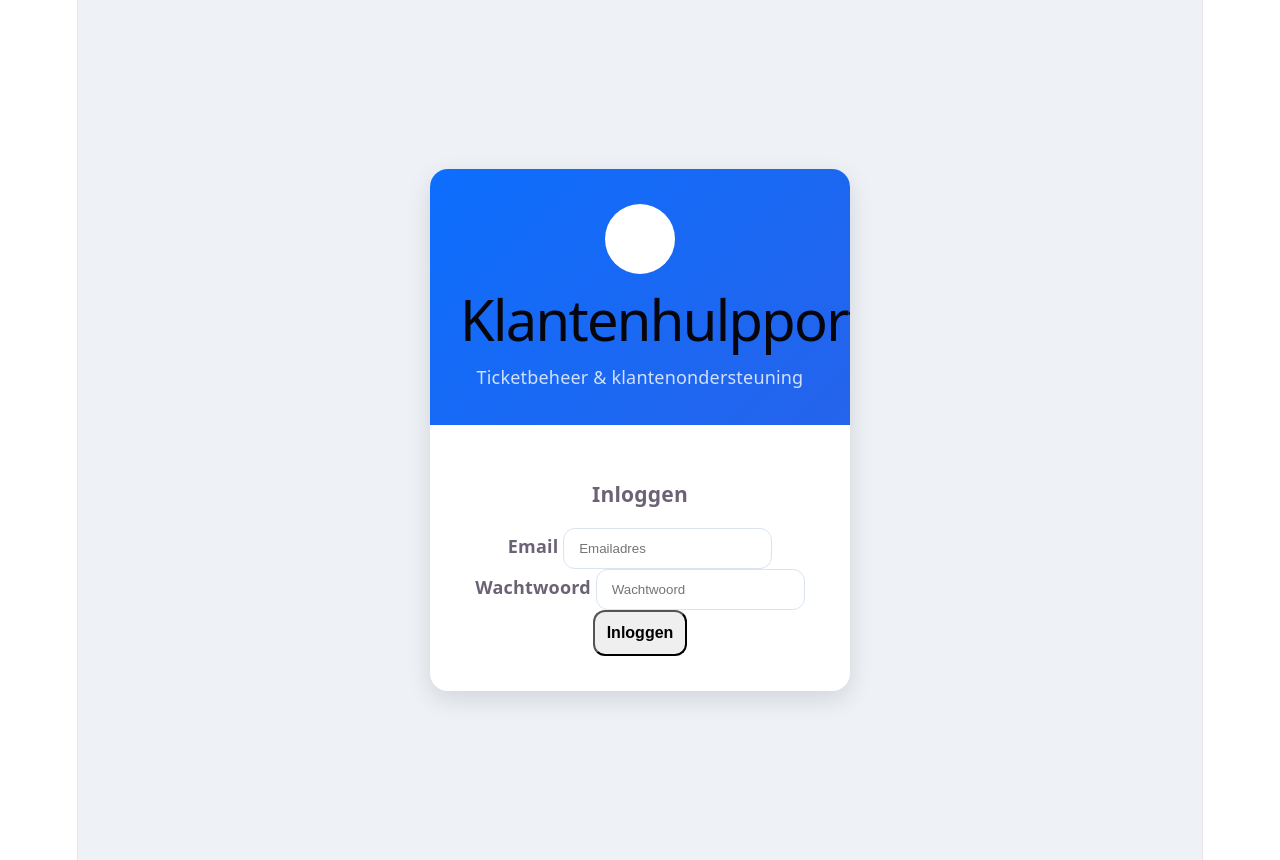
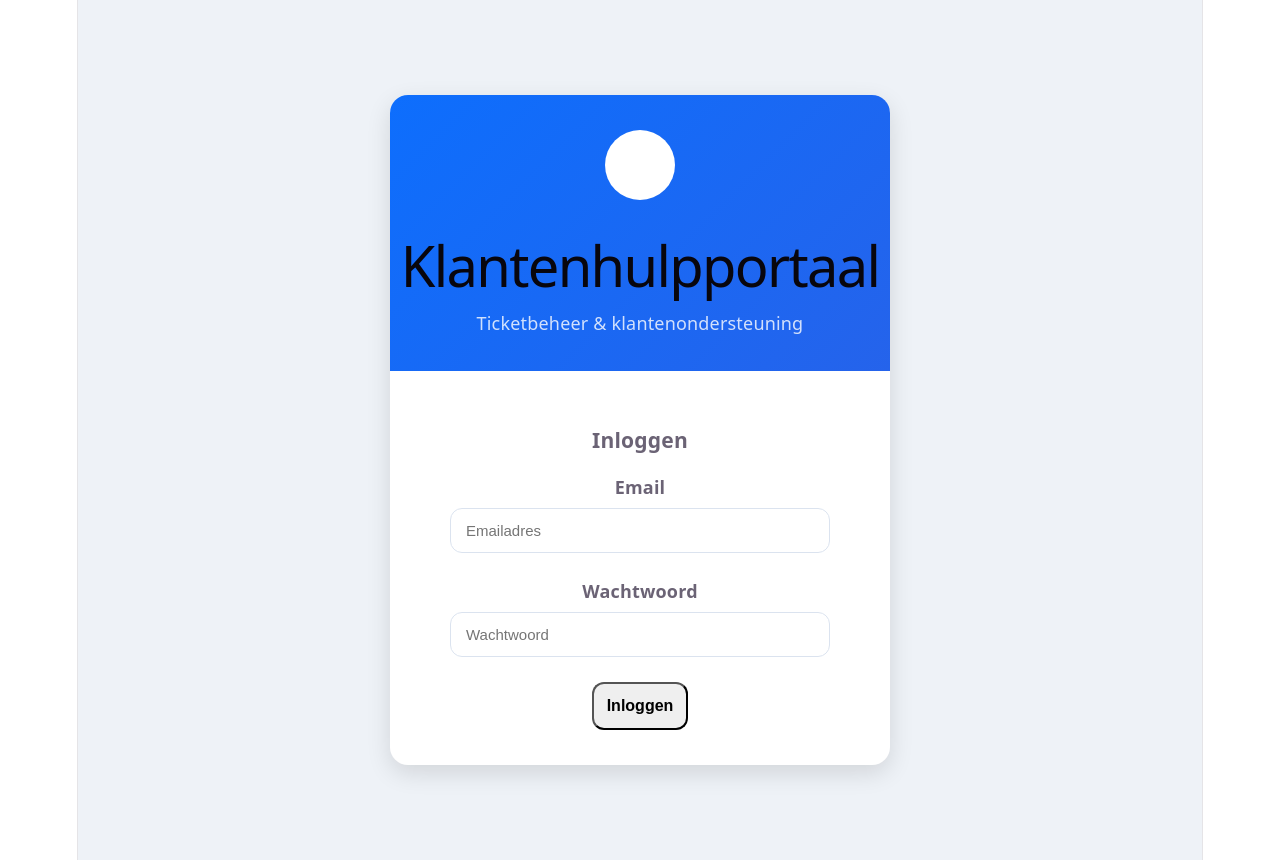
Before and after one commit to JelmervdMeer/Klantenhulpportaal, a Vue app in the folder frontend/: page /login in a window 1280 px wide. Built offline with nearby package versions, Linux system fonts and the light colour scheme.

Commit message:
login redirect and styling

```diff
--- a/frontend/src/router/index.ts
+++ b/frontend/src/router/index.ts
@@ -16,7 +16,7 @@ const router = createRouter({
 
         {
             path: '/',
-            redirect: '/dashboard'
+            redirect: '/login'
         },
 
         {
--- a/frontend/src/views/LoginView.vue
+++ b/frontend/src/views/LoginView.vue
@@ -18,12 +18,12 @@
             </div>
 
 
-                <h1 class="fw-bold mb-2">
+            <h1 class="fw-bold mb-2 text-center">
                 Klantenhulpportaal
             </h1>
 
 
-                <p class="mb-0">
+            <p class="mb-0 text-center">
                 Ticketbeheer & klantenondersteuning
             </p>
 
@@ -45,10 +45,12 @@
 
 
 
+
             <form @submit.prevent="login">
 
 
-                    <div class="mb-3">
+
+                <div class="form-group">
 
 
                     <label class="form-label">
@@ -77,7 +79,8 @@
 
 
 
-                    <div class="mb-4">
+
+                <div class="form-group">
 
 
                     <label class="form-label">
@@ -107,6 +110,7 @@
 
 
 
+
                 <button
 
                     type="submit"
@@ -125,11 +129,12 @@
 
 
 
+
                 <div
 
                     v-if="error"
 
-                        class="alert alert-danger mt-3 mb-0"
+                    class="alert alert-danger mt-4 mb-0"
 
                 >
 
@@ -139,7 +144,9 @@
 
 
 
+
             </form>
+
 
 
         </div>
@@ -150,8 +157,8 @@
 
 </div>
 
+</template>
 
-</template>
 
 
 
@@ -219,8 +226,8 @@ async function login(){
 }
 
 
+</script>
 
-</script>
 
 
 
@@ -255,29 +262,22 @@ async function login(){
 
 
 
-
 .login-card {
 
+    width:500px;
 
-    width:420px;
-
+    max-width:95%;
 
     background:white;
 
-
     border-radius:18px;
-
 
     overflow:hidden;
 
-
     box-shadow:
-
         0 8px 24px rgba(0,0,0,.12);
 
-
 }
-
 
 
 
@@ -286,27 +286,26 @@ async function login(){
 
 
     background:linear-gradient(
-
         135deg,
-
         #0d6efd,
-
         #2563eb
-
     );
 
 
     color:white;
 
 
-    text-align:center;
-
-
     padding:35px 30px;
 
 
+    display:flex;
+
+    flex-direction:column;
+
+    align-items:center;
+
+
 }
-
 
 
 
@@ -320,7 +319,7 @@ async function login(){
     height:70px;
 
 
-    margin:0 auto 20px;
+    margin-bottom:20px;
 
 
     background:white;
@@ -346,7 +345,6 @@ async function login(){
 
 
 
-
 .logo i {
 
 
@@ -354,7 +352,6 @@ async function login(){
 
 
 }
-
 
 
 
@@ -370,45 +367,60 @@ async function login(){
 
 
 
-
 .login-body {
-
 
     padding:35px;
 
+}
+
+
+.login-body form {
+
+    width:100%;
+
+    max-width:380px;
+
+    margin:0 auto;
 
 }
 
 
 
+.form-group {
 
-
-.form-label {
-
-
-    font-weight:600;
-
+    margin-bottom:25px;
 
 }
 
 
 
+.form-label {
+
+    display:block;
+
+    font-weight:600;
+
+    margin-bottom:8px;
+
+}
+
 
 
 .form-control {
 
+    width:100%;
+
+    box-sizing:border-box;
 
     border-radius:12px;
 
-
-    padding:12px 15px;
-
+    padding:13px 15px;
 
     border:1px solid #dbe3ef;
 
+    font-size:15px;
 
 }
-
 
 
 
@@ -420,7 +432,6 @@ async function login(){
 
 
     box-shadow:
-
         0 0 0 .2rem rgba(37,99,235,.15);
 
 
@@ -429,11 +440,10 @@ async function login(){
 
 
 
-
 .login-button {
 
 
-    padding:12px;
+    padding:13px;
 
 
     border-radius:12px;
@@ -447,6 +457,4 @@ async function login(){
 
 }
 
-
-
 </style>
```
Lines whose indentation alone changed are shown as unchanged.
